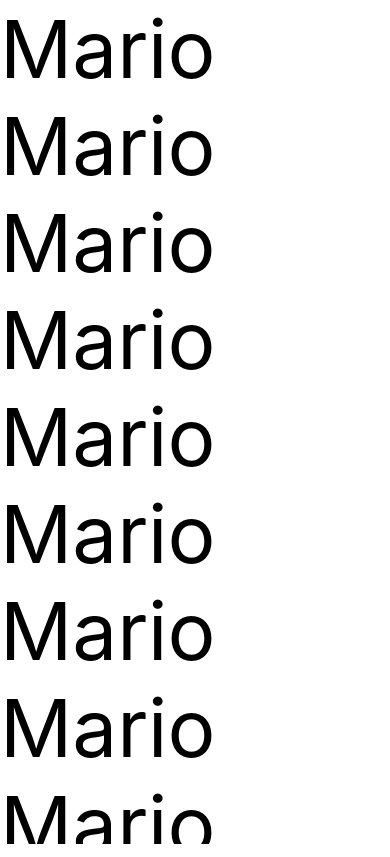
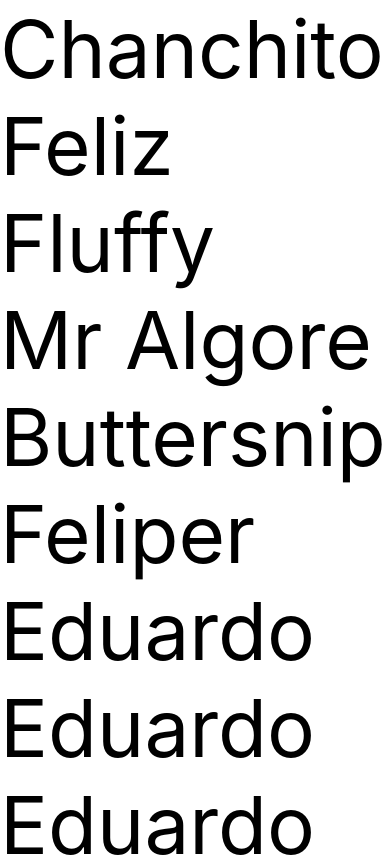
Before and after one commit to mario-galindo/react-native-scratch, a React Native app: screen / in a window 390 px wide. Shown: the top 857 px of the page. Built offline with nearby package versions, Linux system fonts and the light colour scheme.

Commit message:
Using FlatList to render arrays

```diff
--- a/App.js
+++ b/App.js
@@ -1,23 +1,30 @@
 import React from 'react';
-import { Text, View, ScrollView } from 'react-native';
+import { Text, View, FlatList } from 'react-native';
 
 
 export default class App extends React.Component {
 
   render() {
     return (
-      <ScrollView>
-        <Text style={{fontSize:80}}>Mario</Text>
-        <Text style={{fontSize:80}}>Mario</Text>
-        <Text style={{fontSize:80}}>Mario</Text>
-        <Text style={{fontSize:80}}>Mario</Text>
-        <Text style={{fontSize:80}}>Mario</Text>
-        <Text style={{fontSize:80}}>Mario</Text>
-        <Text style={{fontSize:80}}>Mario</Text>
-        <Text style={{fontSize:80}}>Mario</Text>
-        <Text style={{fontSize:80}}>Mario</Text>
-        <Text style={{fontSize:80}}>Mario</Text>
-      </ScrollView>
+      <View>
+        <FlatList
+          data={[
+            { name: 'Chanchito Feliz', key: "1" },
+            { name: 'Fluffy', key: "2" },
+            { name: 'Mr Algore', key: "3" },
+            { name: 'Buttersnip', key: "4" },
+            { name: 'Feliper', key: "5" },
+            { name: 'Eduardo', key: "6" },
+            { name: 'Eduardo', key: "7" },
+            { name: 'Eduardo', key: "8" },
+            { name: 'Eduardo', key: "9" },
+            { name: 'Eduardo', key: "10" },
+            { name: 'Eduardo', key: "11" },
+            { name: 'Eduardo', key: "12" }
+          ]}
+          renderItem={({ item }) => <Text style={{ fontSize: 80 }}>{item.name}</Text>}
+        ></FlatList>
+      </View>
     );
   }
 }
```
